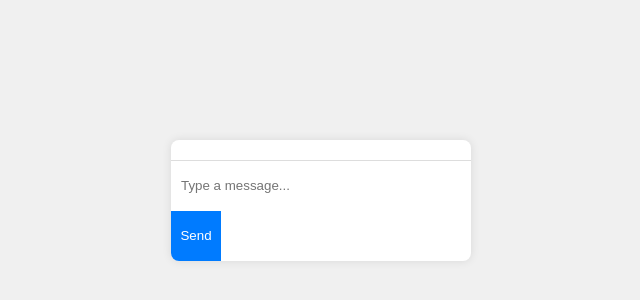
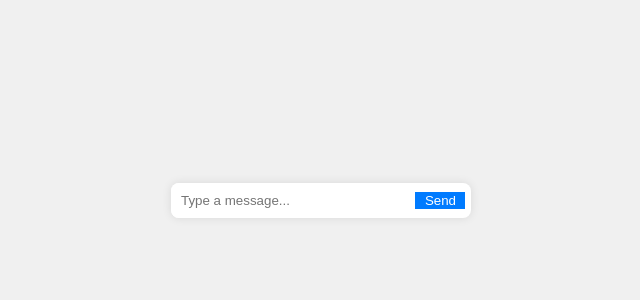
Before and after one commit to CullPen/chat, a plain HTML site: page index.html in a window 1280 px wide. Shown: the part 200-500 px from the top of the page, without its empty margins (319-959 px from the left). Drawn offline with Linux system fonts and the light colour scheme.

Commit message:
Update index.html

```diff
--- a/index.html
+++ b/index.html
@@ -8,9 +8,13 @@
 </head>
 <body>
     <div class="chat-container">
-        <div id="chat-box" class="chat-box"></div>
-        <input type="text" id="message-input" placeholder="Type a message..." />
-        <button id="send-button">Send</button>
+        <div class="chat-window" id="chat-window">
+            <!-- Messages will appear here -->
+        </div>
+        <div class="chat-input">
+            <input type="text" id="message-input" placeholder="Type a message...">
+            <button id="send-button">Send</button>
+        </div>
     </div>
     <script src="script.js"></script>
 </body>
```
